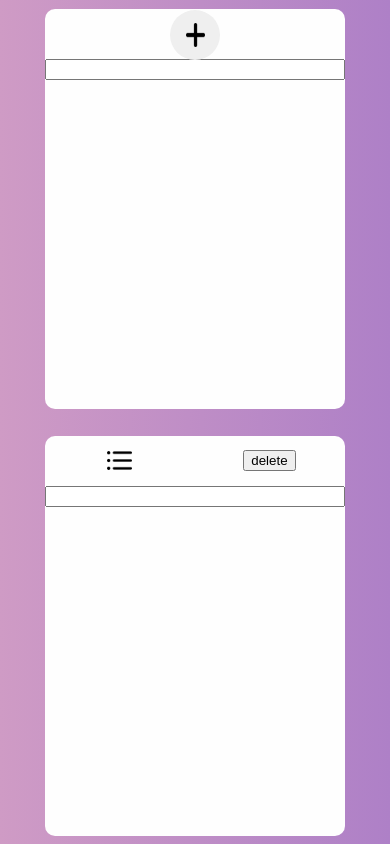
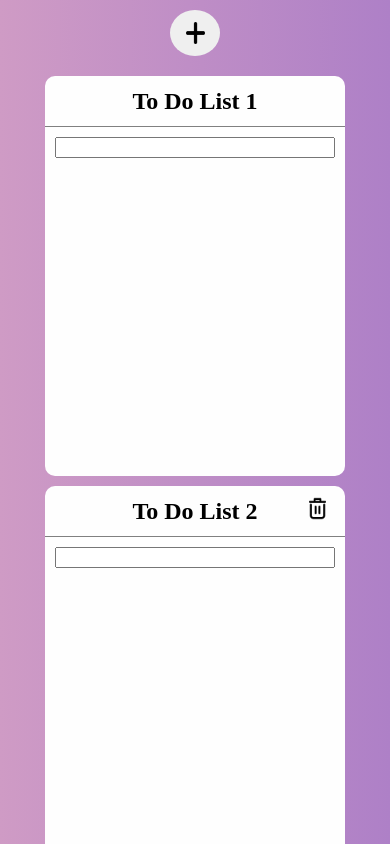
Before and after one commit to bheemeshmsd/POC, a React app: page / in a window 390 px wide. Both pictures are taken after a click on the button 195 px from the left and 35 px from the top of the page. Built offline with nearby package versions, Linux system fonts and the light colour scheme.

Commit message:
Fixed the css

```diff
--- a/assests/styles.scss
+++ b/assests/styles.scss
@@ -16,7 +16,27 @@ body {
     display: flex;
     justify-content: center;
     align-items: center;
-    position: fixed;
+    flex-direction: column;
+    background-image: linear-gradient(to right, #CF9BC5, #AE80C7);
+
+
+    .addListButton{
+        height: 50px;
+        width: 50px;
+        border-radius: 50%;
+        display: flex;
+        justify-content: center;
+        align-items: center;
+        outline: none;
+        border: none;
+        margin: 10px;
+        cursor: pointer;
+        img{
+            height: 50%;
+            width: 50%;
+        }
+    }
+
 }
 
 .wrapper {
@@ -24,14 +44,19 @@ body {
     height: 100%;
     display: flex;
     gap: 10px;
-    justify-content: center;
-    align-items: center;
     flex-wrap: wrap;
     min-height: 400px;
     min-width: 300px;
-    background-image: linear-gradient(to right, #CF9BC5, #AE80C7);
-    position: relative;
     overflow: scroll;
+    padding: 100px;
+    box-sizing: border-box;
+}
+
+@media (max-width:500px) {
+    .wrapper{
+        padding: 10px;
+        justify-content: center;
+    }
 }
 
 .listContainer {
@@ -72,6 +97,27 @@ body {
     display: flex;
     justify-content: space-around;
     align-items: center;
+    border-bottom: 1px gray solid;
+    margin-bottom: 10px;
+    position: relative;
+
+    button{
+        height: 25px;
+        display: flex;
+        justify-content: center;
+        align-items: center;
+        outline: none;
+        border: none;
+        cursor: pointer;
+        position: absolute;
+        right: 10px;
+        top: 10px;
+        background-color: transparent;
+        img{
+            height: 100%;
+            width: 100%;
+        }
+    }
 }
 
 .listBody{
@@ -80,10 +126,15 @@ body {
     overflow: scroll;
     display: flex;
     flex-direction: column;
+
+    input{
+        outline: none;
+        margin: 0 10px;
+    }
 }
 
 .listItem{
-    height: 50px;
+    // height: 50px;
     width: 100%;
     display: flex;
     align-items: center;
@@ -95,6 +146,14 @@ body {
 
     .strike{
         text-decoration: line-through;
+    }
+
+    h3{
+        white-space: normal;
+        overflow: scroll;
+        width: fit-content;
+        height: fit-content;
+        max-width: 75%;
     }
 
 
@@ -114,23 +173,8 @@ body {
     }
 }
 
-.addListButton{
-    height: 50px;
-    width: 50px;
-    border-radius: 50%;
-    display: flex;
-    justify-content: center;
-    align-items: center;
-    position: absolute;
-    top:10px;
-    outline: none;
-    border: none;
-    cursor: pointer;
-    img{
-        height: 50%;
-        width: 50%;
-    }
-}
+
+
 
 .modalContainer{
     height: 100vh;
--- a/src/App.js
+++ b/src/App.js
@@ -44,6 +44,9 @@ const App = () => {
   return (
     <div className="containerWapper">
       <div className="mainContainer">
+        <button className="addListButton" onClick={handleTodo}>
+          <img src={AddIcon}></img>
+        </button>
         <div className="wrapper">
           {Array(todoListCount)
             .fill(0)
@@ -55,9 +58,6 @@ const App = () => {
                 IconArray={IconArray}
               />
             ))}
-          <button className="addListButton" onClick={handleTodo}>
-            <img src={AddIcon}></img>
-          </button>
         </div>
       </div>
     </div>
--- a/src/components/InputComponent/InputComponent.jsx
+++ /dev/null
@@ -1,23 +0,0 @@
-import React, { useState } from "react"
-import { useDispatch } from "react-redux";
-import { addItem } from "../../redux/actions/listActions";
-const ListInput = ({index}) =>{
-
-  const [currentItem, setCurrentItem] = useState("");
-  const dispatch = useDispatch();
-
-  const handleListInput = (e) => {
-    setCurrentItem((currentItem) => e.target.value);
-  };
-
-    const handleKeyPress = (e,index) => {
-        if (e.key === "Enter") {
-          dispatch(addItem({ value: currentItem, checkbox: false ,id:index}));
-          setCurrentItem("");
-        }
-      };
-
-    return<input onChange={handleListInput} value={currentItem} onKeyDown={(e)=>handleKeyPress(e,index)}></input>
-}
-
-export default ListInput;
--- a/src/components/InputComponent/index.js
+++ /dev/null
@@ -1,3 +0,0 @@
-import ListInput from "./InputComponent";
-
-export default ListInput;
--- a/src/components/ListComponent/ListComponent.jsx
+++ b/src/components/ListComponent/ListComponent.jsx
@@ -1,31 +1,52 @@
-import React from "react";
+import React, { useState } from "react";
 import IconTab from "../IconTab";
-import ListInput from "../InputComponent";
 import ListItem from "../ListItem";
+import DeleteIcon from "../../../assests/icons/delete.png";
+import { useDispatch } from "react-redux";
+import { addItem } from "../../redux/actions/listActions";
 
 const ListComponent = ({ IconArray, listItemArray, ind, handleDeleteTodo }) => {
+
+  const [currentItem, setCurrentItem] = useState("");
+  const dispatch = useDispatch();
+
+  const handleListInput = (e) => {
+    setCurrentItem((currentItem) => e.target.value);
+  };
+
+  const handleKeyPress = (e, index) => {
+    if (e.key === "Enter" && currentItem.length>0) {
+      dispatch(addItem({ value: currentItem, checkbox: false, id: index }));
+      setCurrentItem("");
+    }
+  };
+
   return (
     <div className="listContainer">
       <div className="listNavBar">
-        {IconArray?.map((value) => (
+        {/* {IconArray?.map((value) => (
           <IconTab imgUrl={value.src} />
-        ))}
+        ))} */}
+        <h2>{`To Do List ${ind + 1}`}</h2>
         {ind > 0 && (
           <button
             onClick={() => {
               handleDeleteTodo(ind);
             }}
           >
-            delete
+            <img src={DeleteIcon}></img>
           </button>
         )}
       </div>
-
       <div className="listBody">
         {listItemArray[ind]?.map((value, index, arr) => (
           <ListItem content={value} index={index} toDoIndex={ind} array={arr} />
         ))}
-        <ListInput index={ind} />
+        <input
+          onChange={handleListInput}
+          value={currentItem}
+          onKeyDown={(e) => handleKeyPress(e, ind)}
+        ></input>
       </div>
     </div>
   );
```
Also changed, not shown: assests/icons/delete.png (added).
